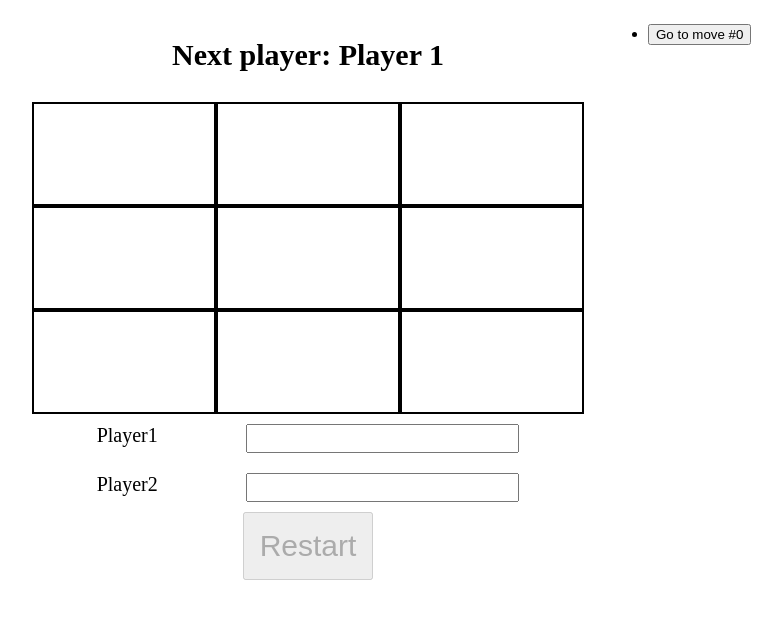
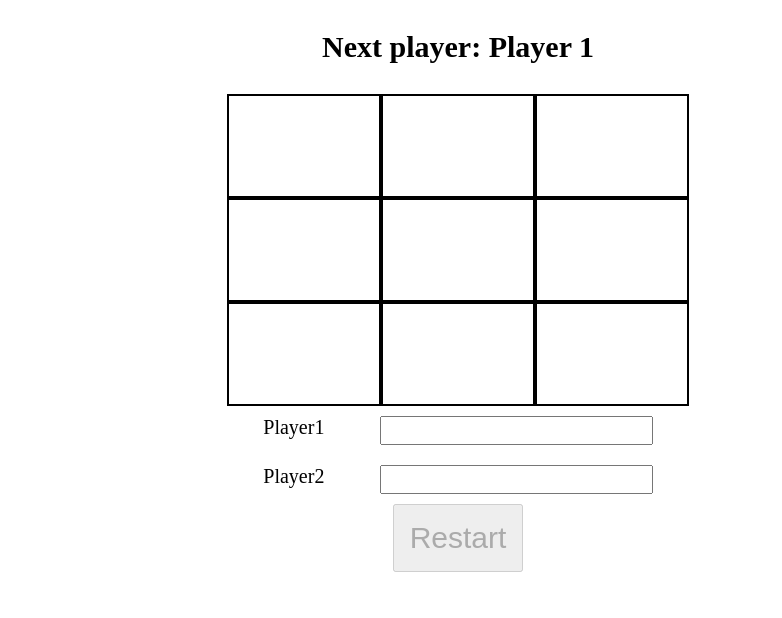
Before and after one commit to sergiokag/vue-tic-tac-toe, a Vue app: page / in a window 1280 px wide. Shown: the top 618 px of the page, without its empty margins (182-964 px from the left). Built offline with nearby package versions, Linux system fonts and the light colour scheme.

Commit message:
Revert previous history commit

```diff
--- a/src/components/Game/Game.vue
+++ b/src/components/Game/Game.vue
@@ -1,18 +1,14 @@
 <template>
-  <div class="site-wrapper grid">
-    <div class="grid-item">
+  <div class="site-wrapper">
     <Status :message="message" />
     <Board :squares="squares" />
     <Player :id="'player1'" v-model="player1">Player1</Player>
     <Player :id="'player2'" v-model="player2">Player2</Player>
+
     <div class="text-center">
       <Button :isBtnDisabled="isBtnDisabled" @btn-clicked="onGameRestart">
         Restart
       </Button>
-      </div>
-    </div>
-    <div class="grid-item">
-      <History :moves="['X']" @selected-move="onSelectedMove" />
     </div>
   </div>
 </template>
@@ -122,14 +118,11 @@ export default {
 
 <style scoped>
 .site-wrapper {
-  max-width: 900px;
+  max-width: 500px;
   width: 100%;
   margin: 0 auto;
 }
-.grid {
-  display: grid;
-  grid-template-columns: 2fr 1fr;
-}
+
 .text-center {
   text-align: center;
 }
```
Lines whose indentation alone changed are shown as unchanged.
